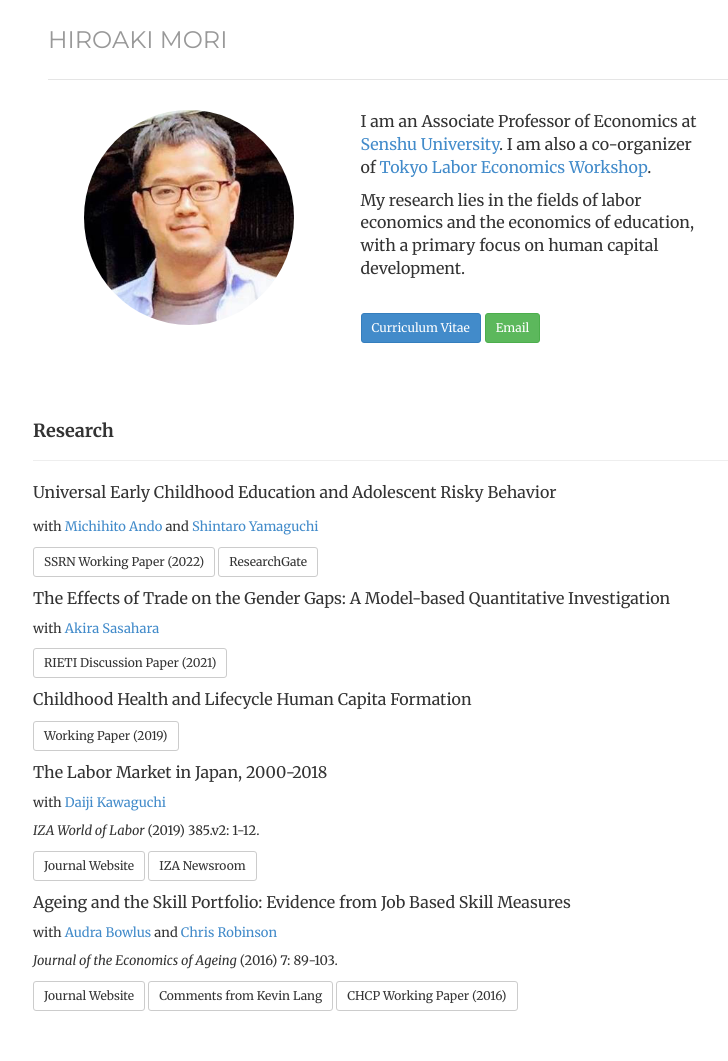
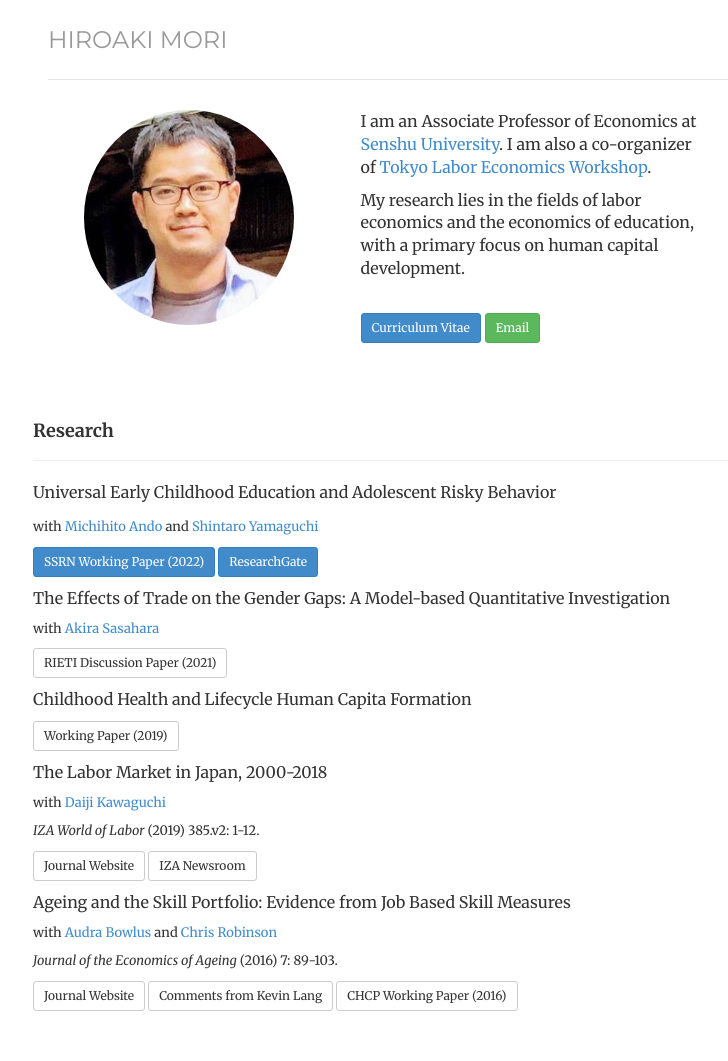
Before and after one commit to morihiroaki/morihiroaki.github.io, a Jekyll site: the page built from index.html, in a window 1280 px wide. Shown: the whole page, without its empty margins (232-960 px from the left). Built offline with Jekyll 4.4.1, drawn with Linux system fonts in a browser that asks for light colours.

Commit message:
Update index.html

```diff
--- a/index.html
+++ b/index.html
@@ -36,8 +36,8 @@
 
 <p><font size="3">Universal Early Childhood Education and Adolescent Risky Behavior</font></p>
 <p><font size="2">with <a href="https://sites.google.com/site/michihito7ando" target="_blank" title="Link">Michihito Ando</a> and <a href="https://sites.google.com/site/shintaroyamaguchi/" target="_blank" title="Link">Shintaro Yamaguchi</a></p>
-<p><a href="https://papers.ssrn.com/sol3/papers.cfm?abstract_id=4194467" target="_blank" class="btn btn-default btn-sm" role="button">SSRN Working Paper (2022)</a>
-<a href="https://www.researchgate.net/publication/362790953_Universal_Early_Childhood_Education_and_Adolescent_Risky_Behavior" target="_blank" class="btn btn-default btn-sm" role="button">ResearchGate</a>
+<p><a href="https://papers.ssrn.com/sol3/papers.cfm?abstract_id=4194467" target="_blank" class="btn btn-primary btn-sm" role="button">SSRN Working Paper (2022)</a>
+<a href="https://www.researchgate.net/publication/362790953_Universal_Early_Childhood_Education_and_Adolescent_Risky_Behavior" target="_blank" class="btn btn-primary btn-sm" role="button">ResearchGate</a>
 </p>
 
 <p><font size="3">The Effects of Trade on the Gender Gaps: A Model-based Quantitative Investigation</font></p>
```
